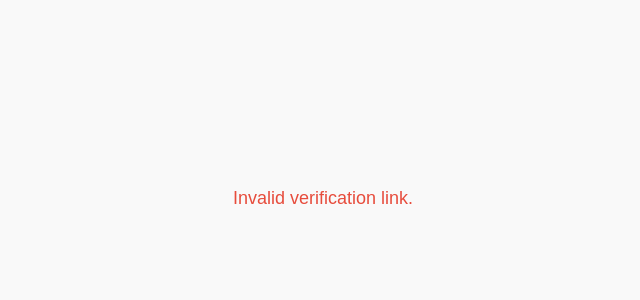
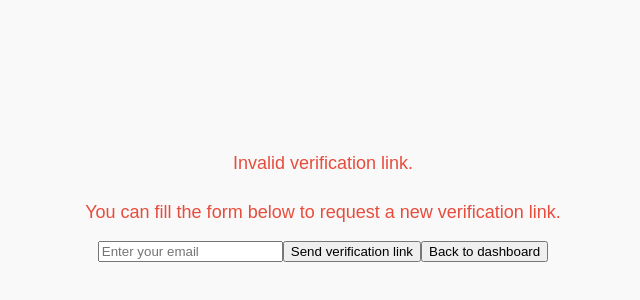
Before and after one commit to vinaybadola/full-stack-firebase-auth, a React (Create React App) app: page /verify-email in a window 1280 px wide. Shown: the part 208-508 px from the top of the page, without its empty margins (317-957 px from the left). Built offline with nearby package versions, Linux system fonts and the light colour scheme; no server answers.

Commit message:
create the resend email verification

```diff
--- a/src/components/auth/EmailVerification.js
+++ b/src/components/auth/EmailVerification.js
@@ -7,6 +7,9 @@ import "../../styles/auth/emailVerification.css";
 const EmailVerification = () => {
   const [verifying, setVerifying] = useState(true);
   const [error, setError] = useState("");
+  const [email, setEmail] = useState("");
+  const [isResending, setIsResending] = useState(false);
+  const [resendSuccess, setResendSuccess] = useState(false);
   const location = useLocation();
   const navigate = useNavigate();
 
@@ -26,14 +29,14 @@ const EmailVerification = () => {
 
           // Send request to backend to update `hasVerified`
           const response = await fetch(
-            "https://firebase-backend-one.vercel.app/api/auth/verify-email",
+            `${process.env.REACT_APP_API_URL}/auth/verify-email`,
             {
               method: "POST",
               headers: {
                 "Content-Type": "application/json",
               },
               body: JSON.stringify({ email }),
-              credentials: "include", // Ensure cookies are included
+              credentials: "include",
             }
           );
 
@@ -42,7 +45,7 @@ const EmailVerification = () => {
           }
 
           setVerifying(false);
-          setTimeout(() => navigate("/dashboard"), 3000); // Redirect to dashboard
+          setTimeout(() => navigate("/dashboard"), 3000);
         } catch (error) {
           setError("Email verification failed. Please try again.");
           console.error(error);
@@ -55,6 +58,41 @@ const EmailVerification = () => {
 
     verifyEmail();
   }, [location, navigate]);
+
+  const handleResendVerification = async () => {
+    if (!email) {
+      alert("Please enter your email.");
+      return;
+    }
+
+    setIsResending(true);
+    setError("");
+    setResendSuccess(false);
+
+    try {
+      const response = await fetch(
+        `${process.env.REACT_APP_API_URL}/auth/resend-verification-email`,
+        {
+          method: "POST",
+          headers: {
+            "Content-Type": "application/json",
+          },
+          body: JSON.stringify({ email }),
+          credentials: "include",
+        }
+      );
+
+      if (!response.ok) {
+        throw new Error("Failed to resend verification link.");
+      }
+
+      setResendSuccess(true);
+    } catch (error) {
+      setError(error.message || "An error occurred while resending the verification link.");
+    } finally {
+      setIsResending(false);
+    }
+  };
 
   if (verifying) {
     return (
@@ -69,6 +107,20 @@ const EmailVerification = () => {
     return (
       <div className="verification-container error-message">
         <p>{error}</p>
+        <div>
+          <p>You can fill the form below to request a new verification link.</p>
+          <input
+            type="email"
+            placeholder="Enter your email"
+            value={email}
+            onChange={(e) => setEmail(e.target.value)}
+          />
+          <button onClick={handleResendVerification} disabled={isResending}>
+            {isResending ? "Sending..." : "Send verification link"}
+          </button>
+          {resendSuccess && <p>Verification link sent successfully!</p>}
+          <button onClick={() => navigate("/dashboard")}>Back to dashboard</button>
+        </div>
       </div>
     );
   }
--- a/src/components/auth/Register.js
+++ b/src/components/auth/Register.js
@@ -72,7 +72,7 @@ const Register = () => {
       }, 2000);
     } catch (error) {
       console.error("Error:", error);
-      setError(error.message || "An unexpected error occurred");
+      setError(error || "An unexpected error occurred");
     } finally {
       setLoading(false);
     }
```
